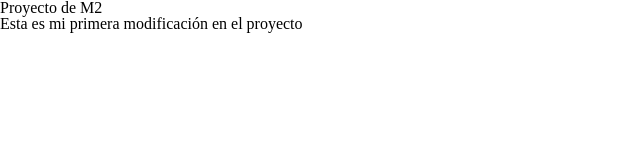
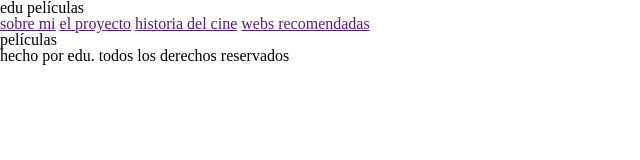
Before and after one commit to pi-rym/PM2-eduardorz, a website: page front/index.html in a window 1280 px wide. Shown: the whole page, without its empty margins (0-640 px from the left). Drawn offline with Linux system fonts and the light colour scheme.

Commit message:
estructura html 1era parte

```diff
--- a/front/index.html
+++ b/front/index.html
@@ -9,8 +9,28 @@
     <title>Document</title>
   </head>
   <body>
-    <h1>Proyecto de M2</h1>
-    <h2>Esta es mi primera modificación en el proyecto</h2>
+    <h1>edu películas</h1>
+
+    <!-- header con enlaces a páginas estáticas -->
+    <header id="otherLinks">
+      <a href="">sobre mi</a>
+      <a href="">el proyecto</a>
+      <a href="">historia del cine</a>
+      <a href="">webs recomendadas</a>
+
+    </header>
+
+    <main>
+      <h1>películas</h1>
+      <!-- contenedor para tarjetas de peliculas -->
+      <section id="container">
+
+      </section>
+    </main>
+
+    <footer>
+      <h2>hecho por edu. todos los derechos reservados</h2>
+    </footer>
 
     <script src="./scripts/tempData.js"></script>
     <script src="./scripts/index.js"></script>
```
Also changed, not shown: front/img/cool-background.png (added).
